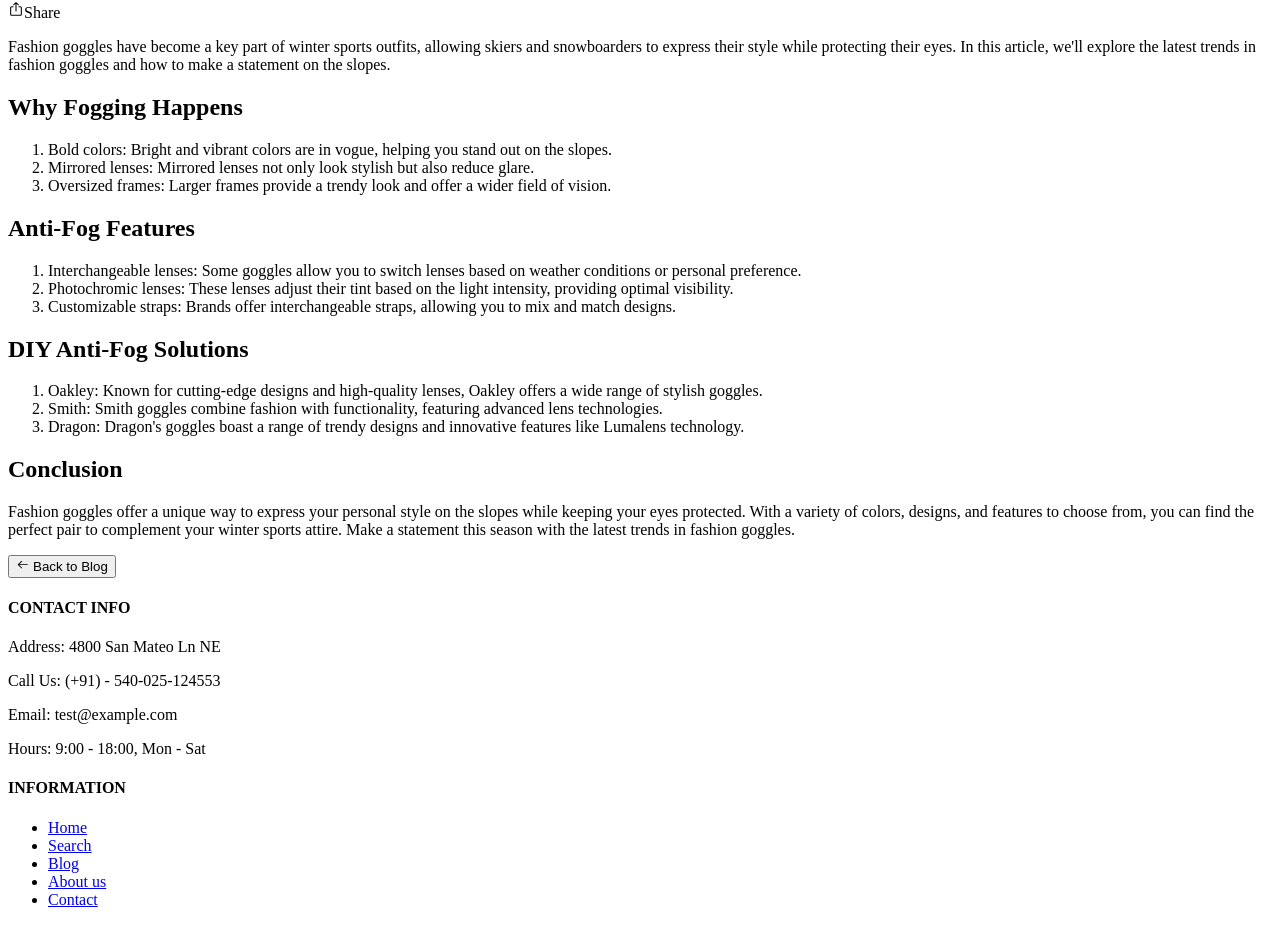
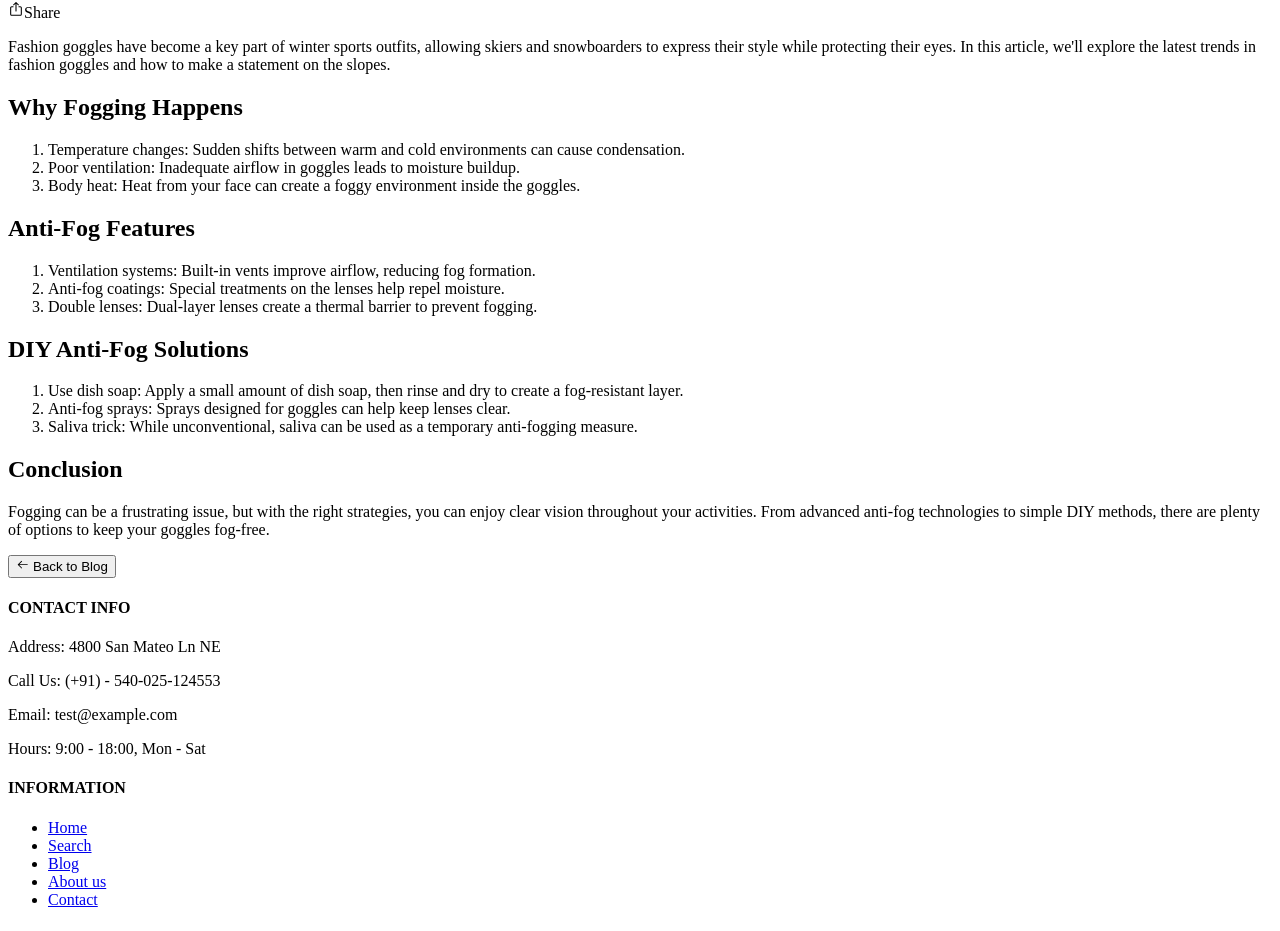
Before and after one commit to RufatRahmatov/myshopify.com-final-project-, a Next.js app in the folder api-front/: page /effectiv in a window 1280 px wide. Shown: the part 1072-2003 px from the top of the page. Built offline with nearby package versions, Linux system fonts and the light colour scheme.

Commit message:
api-front:update

```diff
--- a/api-front/src/app/_components/blogs/index.tsx
+++ b/api-front/src/app/_components/blogs/index.tsx
@@ -106,7 +106,7 @@ const Blogs: FC = () => {
                     ? `/effectiv`
                     : index === 2
                     ? `/swimming`
-                    : `/ultimate`
+                    : `/ultima`
                 }
                 legacyBehavior
               >
@@ -150,7 +150,7 @@ const Blogs: FC = () => {
                   ? `/effective`
                   : currentIndex === 2
                   ? `/swimming`
-                  : `/ultimate`
+                  : `/ultima`
               }
               legacyBehavior
             >
--- a/api-front/src/app/effectiv/page.tsx
+++ b/api-front/src/app/effectiv/page.tsx
@@ -1,17 +1,45 @@
 "use client";
 
-import React from "react";
+import React, { useState, useEffect } from "react";
 import Image from "next/image";
 import Link from "next/link";
 import Layouts from "../_layouts/layout";
 import { LiaArrowLeftSolid } from "react-icons/lia";
 import ShareButton from "../_components/share";
 
+const Spinner = () => {
+  return (
+    <div className="flex justify-center items-center min-h-screen bg-gray-100">
+      <div
+        className="animate-spin inline-block w-10 h-10 border-4 border-current border-t-transparent text-black rounded-full"
+        role="status"
+        aria-label="loading"
+      >
+        <span className="sr-only">Loading...</span>
+      </div>
+    </div>
+  );
+};
+
 const Effectiv: React.FC = () => {
+  const [loading, setLoading] = useState(true);
+
+  useEffect(() => {
+    const timer = setTimeout(() => {
+      setLoading(false);
+    }, 1500);
+
+    return () => clearTimeout(timer);
+  }, []);
+
+  if (loading) {
+    return <Spinner />;
+  }
+
   return (
     <Layouts>
       <main>
-        <div className=" container max-w-screen-xl mx-auto p-4">
+        <div className="container max-w-screen-xl mx-auto p-4">
           <div className="flex justify-center mb-8">
             <Image
               src="https://maxmod-goggles.myshopify.com/cdn/shop/articles/2.webp?v=1713443584&width=1100"
@@ -22,19 +50,19 @@ const Effectiv: React.FC = () => {
             />
           </div>
 
-          <div className="text-center space-y-6 ">
+          <div className="text-center space-y-6">
             <div>
-              <h1 className="text-4xl font-medium ">
+              <h1 className="text-4xl font-medium">
                 Effective Strategies to Prevent Fogging in Your Goggles
               </h1>
             </div>
 
-            <p className=" flex items-start ml-[115px] text-gray-500 text-sm">
+            <p className="flex items-start text-gray-500 text-sm">
               April 18, 2024
             </p>
             <ShareButton />
             <div className="space-y-4 text-left max-w-5xl mx-auto">
-              <p className="text-lg  ">
+              <p className="text-lg">
                 Fashion goggles have become a key part of winter sports outfits,
                 allowing skiers and snowboarders to express their style while
                 protecting their eyes. In this article, we&apos;ll explore the
@@ -47,20 +75,22 @@ const Effectiv: React.FC = () => {
               <h2 className="text-2xl font-medium">Why Fogging Happens</h2>
               <ol className="list-decimal pl-5 space-y-2 text-gray-900 text-lg">
                 <li>
-                  <span className="font-bold text-black">Bold colors:</span>{" "}
-                  Bright and vibrant colors are in vogue, helping you stand out
-                  on the slopes.
-                </li>
-                <li>
-                  <span className="font-bold text-black">Mirrored lenses:</span>{" "}
-                  Mirrored lenses not only look stylish but also reduce glare.
+                  <span className="font-bold text-black">
+                    Temperature changes:
+                  </span>{" "}
+                  Sudden shifts between warm and cold environments can cause
+                  condensation.
                 </li>
                 <li>
                   <span className="font-bold text-black">
-                    Oversized frames:
+                    Poor ventilation:
                   </span>{" "}
-                  Larger frames provide a trendy look and offer a wider field of
-                  vision.
+                  Inadequate airflow in goggles leads to moisture buildup.
+                </li>
+                <li>
+                  <span className="font-bold text-black">Body heat:</span> Heat
+                  from your face can create a foggy environment inside the
+                  goggles.
                 </li>
               </ol>
 
@@ -68,24 +98,19 @@ const Effectiv: React.FC = () => {
               <ol className="list-decimal pl-5 space-y-2 text-gray-900 text-lg">
                 <li>
                   <span className="font-bold text-black">
-                    Interchangeable lenses:
+                    Ventilation systems:
                   </span>{" "}
-                  Some goggles allow you to switch lenses based on weather
-                  conditions or personal preference.
+                  Built-in vents improve airflow, reducing fog formation.
                 </li>
                 <li>
                   <span className="font-bold text-black">
-                    Photochromic lenses:
+                    Anti-fog coatings:
                   </span>{" "}
-                  These lenses adjust their tint based on the light intensity,
-                  providing optimal visibility.
+                  Special treatments on the lenses help repel moisture.
                 </li>
                 <li>
-                  <span className="font-bold text-black">
-                    Customizable straps:
-                  </span>{" "}
-                  Brands offer interchangeable straps, allowing you to mix and
-                  match designs.
+                  <span className="font-bold text-black">Double lenses:</span>{" "}
+                  Dual-layer lenses create a thermal barrier to prevent fogging.
                 </li>
               </ol>
 
@@ -94,37 +119,35 @@ const Effectiv: React.FC = () => {
               </h2>
               <ol className="list-decimal pl-5 space-y-2 text-gray-900 text-lg">
                 <li>
-                  <span className="font-bold text-black">Oakley:</span> Known
-                  for cutting-edge designs and high-quality lenses, Oakley
-                  offers a wide range of stylish goggles.
+                  <span className="font-bold text-black">Use dish soap:</span>{" "}
+                  Apply a small amount of dish soap, then rinse and dry to
+                  create a fog-resistant layer.
                 </li>
                 <li>
-                  <span className="font-bold text-black">Smith:</span> Smith
-                  goggles combine fashion with functionality, featuring advanced
-                  lens technologies.
+                  <span className="font-bold text-black">Anti-fog sprays:</span>{" "}
+                  Sprays designed for goggles can help keep lenses clear.
                 </li>
                 <li>
-                  <span className="font-bold text-black">Dragon:</span>{" "}
-                  Dragon&apos;s goggles boast a range of trendy designs and
-                  innovative features like Lumalens technology.
+                  <span className="font-bold text-black">Saliva trick:</span>{" "}
+                  While unconventional, saliva can be used as a temporary
+                  anti-fogging measure.
                 </li>
               </ol>
 
               <h2 className="text-2xl font-medium mt-6">Conclusion</h2>
               <p className="text-lg text-gray-900">
-                Fashion goggles offer a unique way to express your personal
-                style on the slopes while keeping your eyes protected. With a
-                variety of colors, designs, and features to choose from, you can
-                find the perfect pair to complement your winter sports attire.
-                Make a statement this season with the latest trends in fashion
-                goggles.
+                Fogging can be a frustrating issue, but with the right
+                strategies, you can enjoy clear vision throughout your
+                activities. From advanced anti-fog technologies to simple DIY
+                methods, there are plenty of options to keep your goggles
+                fog-free.
               </p>
             </div>
           </div>
 
           <div className="flex justify-center mt-12">
-            <Link href="/blog" className="button-class">
-              <button className=" flex items-center gap-2 text-lg bg-black text-white border-2 border-black rounded-full px-10 py-2 font-medium hover:bg-white hover:text-black transition duration-300">
+            <Link href="/news">
+              <button className="flex items-center gap-2 text-lg bg-black text-white border-2 border-black rounded-full px-10 py-2 font-medium hover:bg-white hover:text-black transition duration-300">
                 <LiaArrowLeftSolid className="text-xl" /> Back to Blog
               </button>
             </Link>
```
Also changed, not shown: api-front/src/app/_components/header/index.tsx (+12 -14 lines), api-front/src/app/news/page.tsx (+5 -5 lines), api-front/src/app/swimming/page.tsx (+36 -8 lines), api-front/src/app/trends/page.tsx (+38 -11 lines), api-front/src/app/ultima/page.tsx (+43 -10 lines).
